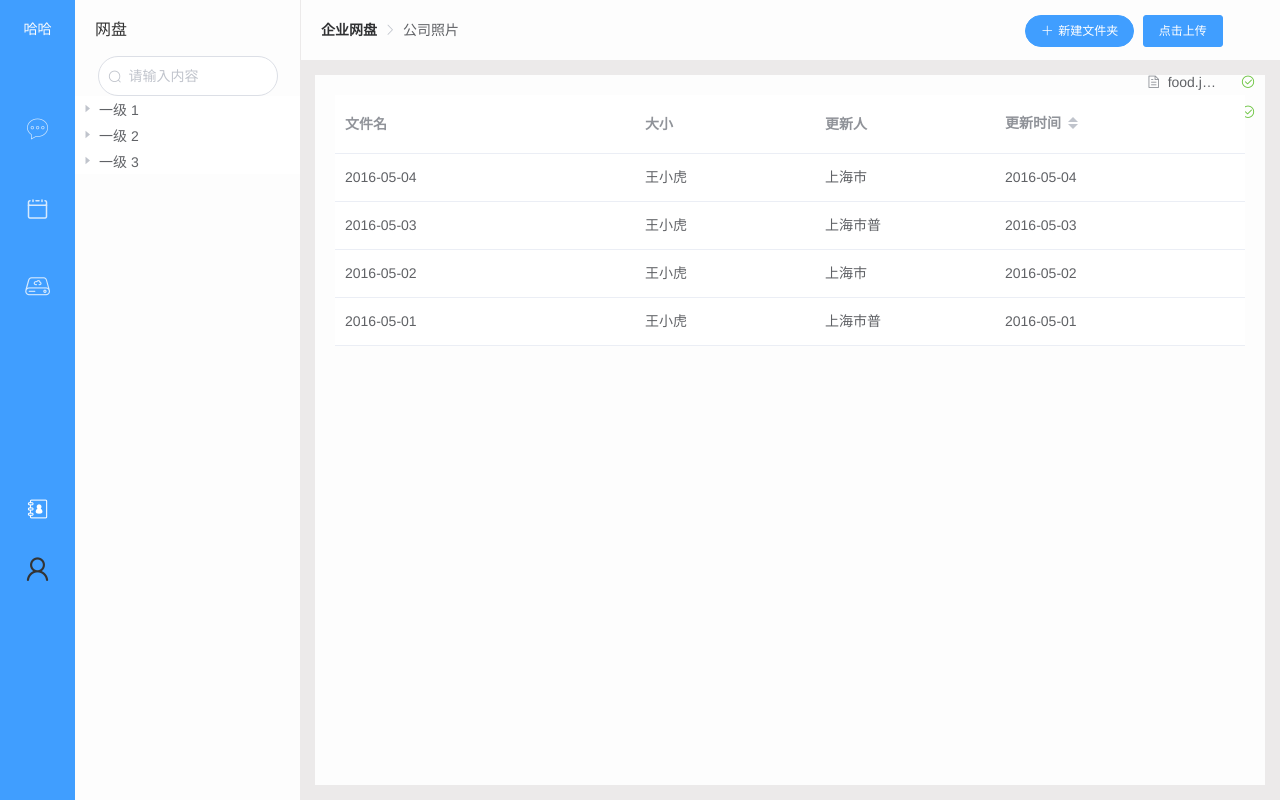
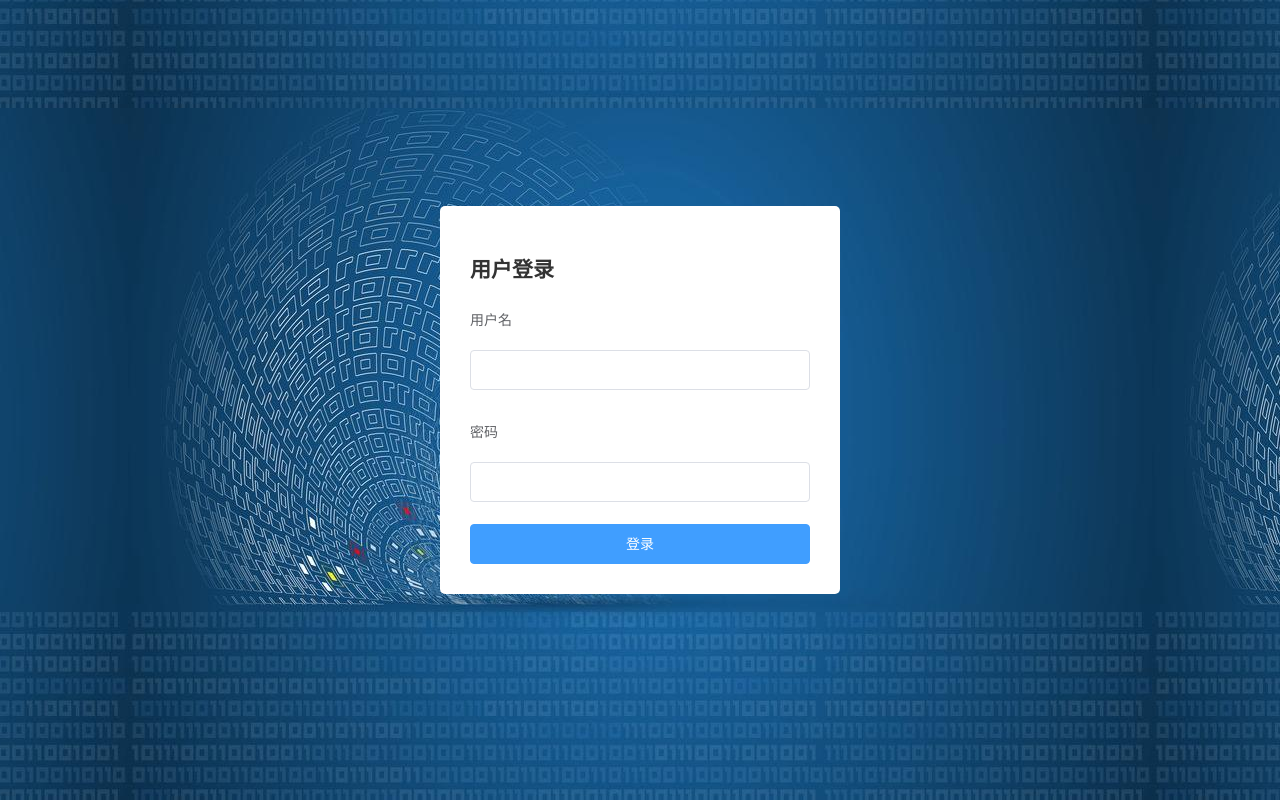
Before and after one commit to ccyzz/my-project, a Vue app: page /#/ in a window 1280 px wide. Built offline with nearby package versions, Linux system fonts and the light colour scheme.

Commit message:
登录页面

```diff
--- a/src/router/index.js
+++ b/src/router/index.js
@@ -1,6 +1,7 @@
 import Vue from 'vue'
 import Router from 'vue-router'
-import Home from '@/views/Home'
+// import Home from '@/views/Home'
+import Login from '@/views/Login'
 
 Vue.use(Router)
 
@@ -8,8 +9,8 @@ export default new Router({
   routes: [
     {
       path: '/',
-      name: 'Home',
-      component: Home
+      name: 'login',
+      component: Login
     }
   ]
 })
--- a/src/views/Home.vue
+++ b/src/views/Home.vue
@@ -13,7 +13,7 @@
               <li>
                 <a href="javascript:;" class="aside-left-item">
                   <span class="middle-icon">
-                    <i class="iconfont icon-message"></i>
+                    <i class="iconfont icon-xiaoxi"></i>
                   </span>
                   <span class="name">消息</span>
                 </a>
@@ -86,8 +86,7 @@
             <el-button icon="el-icon-plus" @click="dialogFormVisible = true" round type="primary" size="small">新建文件夹</el-button>
             <el-dialog title="新建文件夹" :visible.sync="dialogFormVisible">
               <el-form :model="form">
-
-                  <el-input v-model="input" placeholder="输入文件夹的名称"></el-input>
+                <el-input v-model="input" placeholder="输入文件夹的名称"></el-input>
                 <el-form-item label="所在位置" :label-width="formLabelWidth">
                   <el-select v-model="form.region" placeholder="企业网盘">
                     <el-option label="企业网盘" value="shanghai"></el-option>
@@ -108,13 +107,19 @@
             </el-dialog>
           </el-col>
           <el-col :span="3">
-            <el-upload
-              class="upload-demo"
-              action="https://jsonplaceholder.typicode.com/posts/"
-              :on-change="handleChange"
-              :file-list="fileList3">
-              <el-button size="small" type="primary">点击上传</el-button>
-            </el-upload>
+          <el-upload
+            ref="upload"
+            class="upload"
+            :action="uploadUrl()"
+            :on-success="handleSuccess"
+            :limit=1
+            multiple
+            method:="post"
+            :on-preview="handlePreview"
+            accept=".jpg,.jpeg,.png,.gif,.bmp,.pdf,.JPG,.JPEG,.PBG,.GIF,.BMP,.PDF"
+            :file-list="fileList">
+            <el-button icon="el-icon-upload2" round type="primary" size="small">上传文件</el-button>
+          </el-upload>
           </el-col>
         </el-row>
       </el-header>
@@ -157,15 +162,25 @@
       return {
         // 侧边栏树形数据
         data: [{
-          label: '一级 1',
+          label: '企业网盘',
           children: [{
-            label: '二级 1-1',
+            label: '公司制度',
             children: [{
               label: '三级 1-1-1'
             }]
+          },{
+            label: '资料共享',
+            children: [{
+              label: '三级1-2-1'
+            }]
+          },{
+            label: '公司照片',
+            children: [{
+              label: '三级1-3-1'
+            }]
           }]
         }, {
-          label: '一级 2',
+          label: '个人网盘',
           children: [{
             label: '二级 2-1',
             children: [{
@@ -175,19 +190,6 @@
             label: '二级 2-2',
             children: [{
               label: '三级 2-2-1'
-            }]
-          }]
-        }, {
-          label: '一级 3',
-          children: [{
-            label: '二级 3-1',
-            children: [{
-              label: '三级 3-1-1'
-            }]
-          }, {
-            label: '二级 3-2',
-            children: [{
-              label: '三级 3-2-1'
             }]
           }]
         }],
@@ -233,13 +235,25 @@
         },
         formLabelWidth: '120px',
         // 新建文件夹的输入框数据
-        input: ''
+        input: '',
+        // 文件上传的数据
+        fileList:[]
       };
     },
     methods: {
       formatter(row, column) {
-      return row.date;
-    }
+        return row.date;
+      },
+      uploadUrl(){
+        var url = process.env.BASE_API + "url";
+        return url;
+      },
+      handleSuccess(){
+          //上传成功要处理的事
+      },
+      handlePreview(){
+          //上传前要处理的事
+      }
     }
   };
 </script>
@@ -330,7 +344,6 @@
   color: #fdfdfd;
   display: block;
   height: 70px;
-  /* line-height: 70px; */
 }
 .middle-area .middle-icon {
   margin-top: 15px;
@@ -352,28 +365,14 @@
   color: #fdfdfd;
 }
 
-/* 侧边右部 */
-.aside .aside-right {
-  height: 100%;
-}
-.aside-right p {
-  font-size: 16px;
-  padding-left: 20px;
-}
-.aside-right .search {
-  width: 80%;
-  margin: 0 auto;
-}
-.aside-right .el-input__inner {
-  border-radius: 20px;
-}
-
+/* 寇义东 */
+/* 侧边左部 */
 .aside-left-item {
   background-color: #409eff;
   transition-duration: 0.5s;
 }
+
 .middle-area ul a {
-  /* line-height: 70px; */
   height: 80px;
   padding: 10px 0;
 }
@@ -417,7 +416,6 @@
   transition-duration: 0.5s;
 }
 
-
 .bottom-area {
   text-align: center;
   margin-top: 150px;
@@ -457,8 +455,36 @@
 }
 .bottom-area .iconfont{
   font-size: 24px;
+  color: #fff;
 }
 .mar-top{
   margin-top: 10px;
 }
+
+/* 侧边右部 */
+.aside .aside-right {
+  height: 100%;
+}
+.aside-right p {
+  font-size: 16px;
+  padding-left: 20px;
+}
+
+/* 搜索框 */
+.aside-right .search {
+  width: 80%;
+  margin: 0 auto;
+}
+.aside-right .el-input__inner {
+  height: 35px;
+  line-height: 35px;
+  border-radius: 20px;
+}
+
+/* 网盘树形结构 */
+.aside-right .el-tree {
+  margin-top: 15px;
+  padding-left: 15px;
+}
+
 </style>
--- a/src/views/Login.vue
+++ b/src/views/Login.vue
@@ -51,7 +51,8 @@ export default {
 
 <style>
 .login-wrap {
-  background-color: #324152;
+  /* background-color: #8bbfc9d3; */
+  background: url('/static/bj.jpg') bottom;
   height: 100%;
   display: flex;
   justify-content: center;
```
Also changed, not shown: static/bj.jpg (added), static/bj.png (added).
